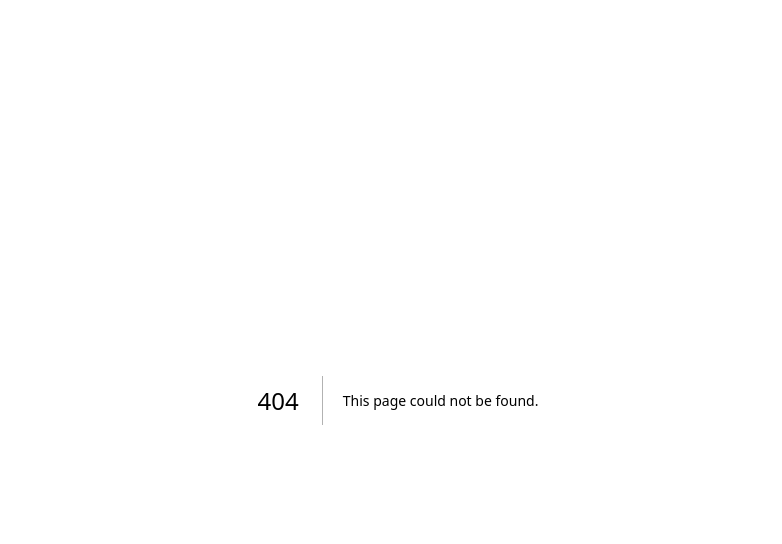
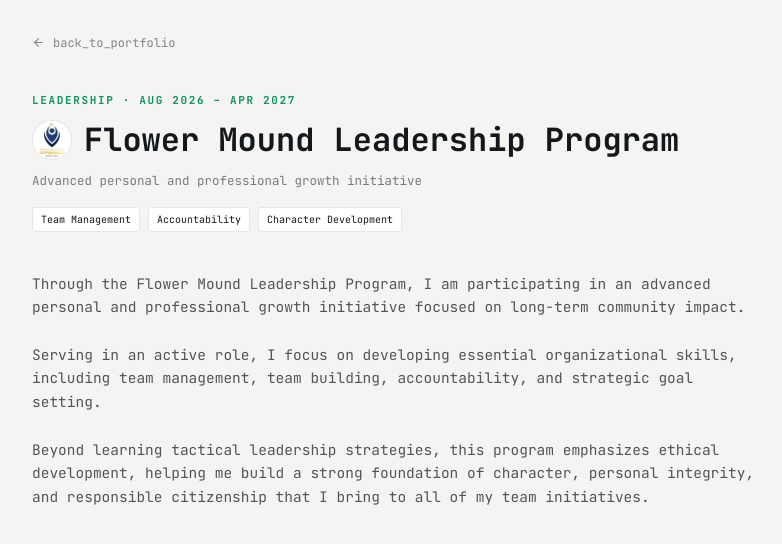
Before and after one commit to hrydyeshgarg-coder/tridhm-portfolio, a Next.js app: page /l/leadership/flower-mound-leadership-program in a window 1280 px wide. Before the commit this address had no page. Shown: the top 544 px of the page, without its empty margins (242-1024 px from the left). Built offline with nearby package versions, Linux system fonts and the light colour scheme.

Commit message:
L: make Flower Mound Leadership Program clickable, add its detail page
- New page at /l/leadership/flower-mound-leadership-program with the
  real program description
- /k (and /i, /g, /h, /j) untouched

```diff
--- /dev/null
+++ b/app/l/leadership/flower-mound-leadership-program/page.tsx
@@ -0,0 +1,32 @@
+import { LDetailShell } from "@/components/LDetailShell";
+
+export const metadata = { title: "Flower Mound Leadership Program — Tridhm Garg" };
+
+export default function Page() {
+  return (
+    <LDetailShell
+      eyebrow="Leadership · Aug 2026 – Apr 2027"
+      title="Flower Mound Leadership Program"
+      meta="Advanced personal and professional growth initiative"
+      tags={["Team Management", "Accountability", "Character Development"]}
+      titleLogo="/images/logo-student-leadership.png"
+    >
+      <p>
+        Through the Flower Mound Leadership Program, I am participating in an
+        advanced personal and professional growth initiative focused on long-term
+        community impact.
+      </p>
+      <p>
+        Serving in an active role, I focus on developing essential organizational
+        skills, including team management, team building, accountability, and
+        strategic goal setting.
+      </p>
+      <p>
+        Beyond learning tactical leadership strategies, this program emphasizes
+        ethical development, helping me build a strong foundation of character,
+        personal integrity, and responsible citizenship that I bring to all of my
+        team initiatives.
+      </p>
+    </LDetailShell>
+  );
+}
--- a/app/l/page.tsx
+++ b/app/l/page.tsx
@@ -84,7 +84,7 @@
 const LEADERSHIP = [
   { org: "Rotary Youth Leadership Awards", date: "Jun 2026", desc: "Intensive week-long leadership and communication program.", logo: "/images/logo-rotary.png", href: "/l/leadership/rotary-youth-leadership-awards" },
   { org: "Denton County Junior Historians", date: "Sep 2025 – May 2027", desc: "Curated museum exhibits and researched county archives.", logo: "/images/logo-denton-county.jpg", href: "/l/leadership/denton-county-junior-historians" },
-  { org: "Flower Mound Leadership Program", date: "Aug 2026 – Apr 2027", desc: "Team management, accountability, and goal-setting.", logo: "/images/logo-student-leadership.png" },
+  { org: "Flower Mound Leadership Program", date: "Aug 2026 – Apr 2027", desc: "Team management, accountability, and goal-setting.", logo: "/images/logo-student-leadership.png", href: "/l/leadership/flower-mound-leadership-program" },
   { org: "Flower Mound High School Student Council", date: "Sep 2023 – Jan 2024", desc: "Contributed event ideas and helped organize school events, including the Flower Mound Showdown.", logo: "/images/logo-fmhs.png" },
 ];
 const TRAININGS = [
```
